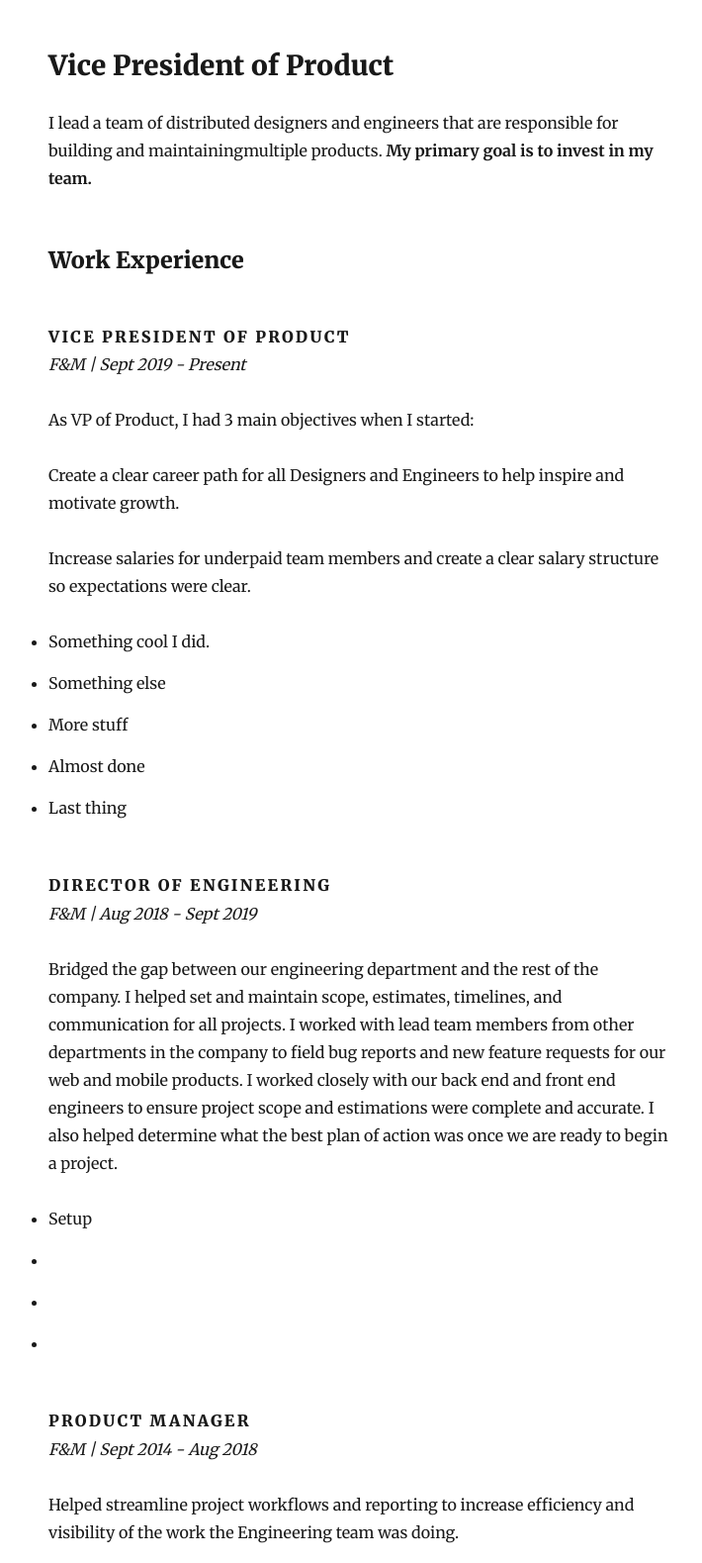
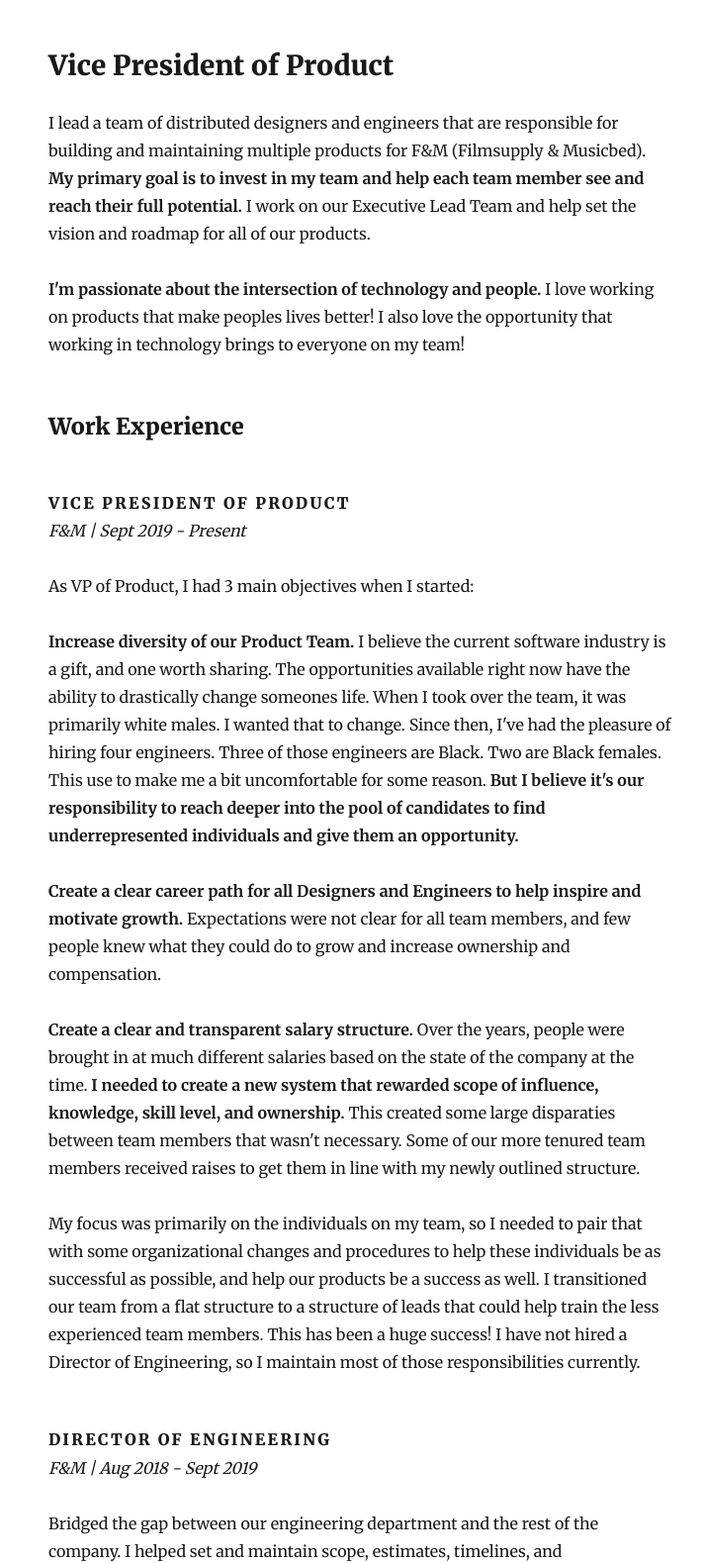
Before and after one commit to jaymesdowner/jaymes-downer-blog, a Gatsby site: page /resume in a window 1280 px wide. Shown: the part 146-1725 px from the top of the page at 99% size, without its empty margins (276-986 px from the left). Built offline with nearby package versions, Linux system fonts and the light colour scheme; Gatsby itself is replaced by a stand-in of ours; some packages are replaced by stand-ins of ours.

Commit message:
final adjustments to resume

```diff
--- a/src/pages/resume.js
+++ b/src/pages/resume.js
@@ -26,39 +26,42 @@ class ResumePage extends React.Component {
         </h1>
 
         <h2>Vice President of Product</h2>
-
-        <p>I lead a team of distributed designers and engineers that are responsible for building and maintainingmultiple products. <b>My primary goal is to invest in my team.</b> </p>
+        <p></p>
+        <p>I lead a team of distributed designers and engineers that are responsible for building and maintaining multiple products for F&M (Filmsupply & Musicbed). <b>My primary goal is to invest in my team and help each team member see and reach their full potential.</b> I work on our Executive Lead Team and help set the vision and roadmap for all of our products.</p>
+        <p><b>I'm passionate about the intersection of technology and people.</b> I love working on products that make peoples lives better! I also love the opportunity that working in technology brings to everyone on my team!</p>
 
         <h3>Work Experience</h3>
 
         <h4 style={tightH4}>Vice President of Product</h4>
         <p><i>F&M | Sept 2019 - Present</i></p>
         <p>As VP of Product, I had 3 main objectives when I started:</p>
-        <p>Create a clear career path for all Designers and Engineers to help inspire and motivate growth.</p>
-        <p>Increase salaries for underpaid team members and create a clear salary structure so expectations were clear.</p>
+        <p><b>Increase diversity of our Product Team.</b> I believe the current software industry is a gift, and one worth sharing. The opportunities available right now have the ability to drastically change someones life. When I took over the team, it was primarily white males. I wanted that to change. Since then, I've had the pleasure of hiring four engineers. Three of those engineers are Black. Two are Black females. This use to make me a bit uncomfortable for some reason. <b>But I believe it's our responsibility to reach deeper into the pool of candidates to find underrepresented individuals and give them an opportunity.</b></p>
+        <p><b>Create a clear career path for all Designers and Engineers to help inspire and motivate growth.</b> Expectations were not clear for all team members, and few people knew what they could do to grow and increase ownership and compensation.</p>
+        <p><b>Create a clear and transparent salary structure.</b> Over the years, people were brought in at much different salaries based on the state of the company at the time. <b>I needed to create a new system that rewarded scope of influence, knowledge, skill level, and ownership.</b> This created some large disparaties between team members that wasn't necessary. Some of our more tenured team members received raises to get them in line with my newly outlined structure.</p>
+        <p>My focus was primarily on the individuals on my team, so I needed to pair that with some organizational changes and procedures to help these individuals be as successful as possible, and help our products be a success as well. I transitioned our team from a flat structure to a structure of leads that could help train the less experienced team members. This has been a huge success! I have not hired a Director of Engineering, so I maintain most of those responsibilities currently.</p>
 
-        <ul>
-          <li>Something cool I did.</li>
-          <li>Something else</li>
-          <li>More stuff</li>
-          <li>Almost done</li>
-          <li>Last thing</li>
-        </ul>
 
         <h4 style={tightH4}>Director of Engineering</h4>
         <p><i>F&M | Aug 2018 - Sept 2019</i></p>
         <p>Bridged the gap between our engineering department and the rest of the company. I helped set and maintain scope, estimates, timelines, and communication for all projects. I worked with lead team members from other departments in the company to field bug reports and new feature requests for our web and mobile products. I worked closely with our back end and front end engineers to ensure project scope and estimations were complete and accurate. I also helped determine what the best plan of action was once we are ready to begin a project.</p>
 
         <ul>
-          <li>Setup</li>
-          <li></li>
-          <li></li>
-          <li></li>
+          <li>Helped outline and lead the build of a new subscription based pricing structure.</li>
+          <li>Created a Career Path document for our Engineers to help create clear expectations and a growth path for all team members.</li>
+          <li>Implemented a Professional Development budget for all team members to help encourage learning and growth.</li>
+          <li>Led a team of all managers from other departments to keep communication clear and build bridges between departments.</li>
         </ul>
 
         <h4 style={tightH4}>Product Manager</h4>
         <p><i>F&M | Sept 2014 - Aug 2018</i></p>
-        <p>Helped streamline project workflows and reporting to increase efficiency and visibility of the work the Engineering team was doing.</p>
+        <p>Helped streamline project workflows and reporting to increase efficiency and visibility of the work the Engineering team was doing. Worked closely with the Engineering team to determine best workflow and project management procedures.</p>
+        <ul>
+          <li>Split time between Product Management and IC front end engineer building complex applications.</li>
+          <li>Helped build and launch a new product, filmsupply.com.</li>
+          <li>Lead the team as we transitioned from a legacy jquery/Angular codebase over to a React SPA.</li>
+        </ul>
+
+
 
 
         <hr/>
```
Also changed, not shown: src/pages/cover-letter.js (deleted, +0 -53 lines).
